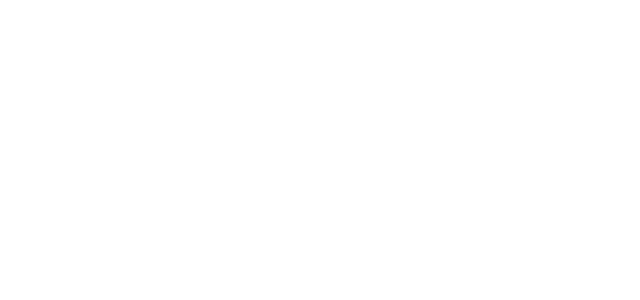
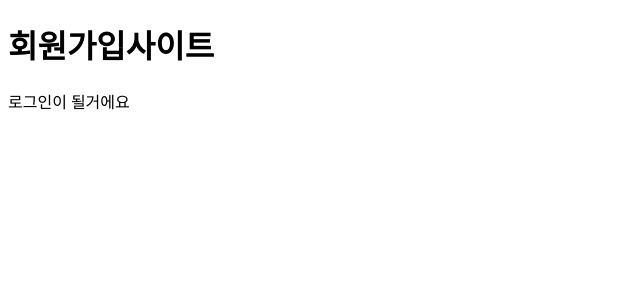
Before and after one commit to jesusFingersDevelop/jesusFingersAdmin, a React app: page /login in a window 1280 px wide. Shown: the top 300 px of the page, without its empty margins (0-640 px from the left). Built offline with nearby package versions, Linux system fonts and the light colour scheme.

Commit message:
kakao components

```diff
--- /dev/null
+++ b/components/LoginModal/index.tsx
@@ -0,0 +1,7 @@
+import React from 'react';
+
+const LoginModal = () => {
+  return <>로그인이 될거에요</>;
+};
+
+export default LoginModal;
--- a/layouts/App.tsx
+++ b/layouts/App.tsx
@@ -8,7 +8,7 @@
   return (
     <Switch>
       <Route exact path="/" component={Landing} />
-      <Route exact path="/signup" component={SignUp} />
+      <Route exact path="/login" component={SignUp} />
     </Switch>
   );
 };
--- a/pages/SignUp/index.tsx
+++ b/pages/SignUp/index.tsx
@@ -1,3 +1,4 @@
+import LoginModal from '@components/LoginModal';
 import React from 'react';
 import './index.scss';
 
@@ -6,6 +7,7 @@
   return (
     <>
       <h1 className={'test1'}>회원가입사이트</h1>
+      <LoginModal />
     </>
   );
 };
--- a/webpack.config.ts
+++ b/webpack.config.ts
@@ -96,7 +96,7 @@
   },
   devServer: {
     historyApiFallback: true,
-    port: 3090,
+    port: 3000,
     devMiddleware: {publicPath: '/dist/'},
     static: {directory: path.resolve(__dirname)},
   },
```
